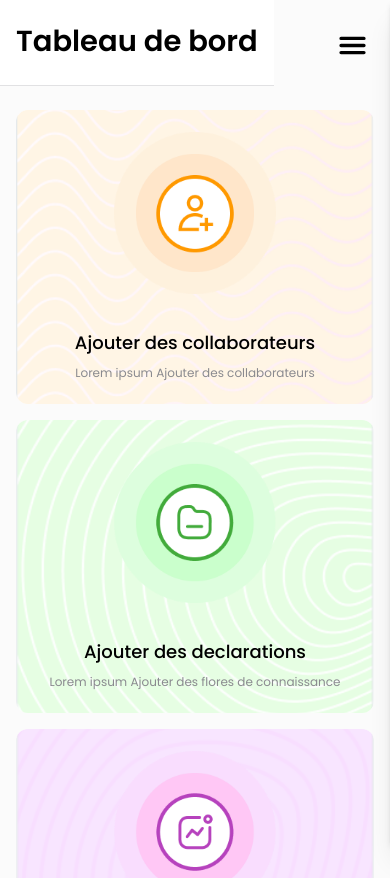
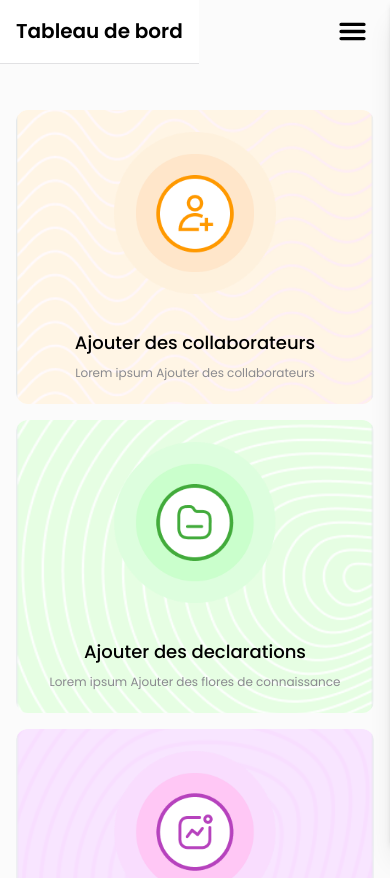
Before and after one commit to ShaYri12/kontable, a Next.js app: page / in a window 390 px wide. Shown: the top 878 px of the page. Built offline with nearby package versions, Linux system fonts and the light colour scheme.

Commit message:
little bit styling fix

```diff
--- a/app/components/header.js
+++ b/app/components/header.js
@@ -6,13 +6,15 @@ import ThemeSwitcher from "./theme-switcher";
 export function Header() {
   return (
     <header
-      className="fixed bg-white z-[5] py-[20px] xl:px-[60px] md:px-[20px] px-4 border-b border-white flex items-center justify-between"
+      className="fixed bg-white z-[5] lg:py-[20px] py-[16px] xl:px-[60px] md:px-[20px] px-4 border-b border-white flex items-center justify-between"
       style={{
         boxShadow: "0px 1px 0px 0px #C8C7CC80",
         width: "-webkit-fill-available !important",
       }}
     >
-      <h1 className="text-[29px] font-[600]">Tableau de bord</h1>
+      <h1 className="text-[20px] md:text-[25px] lg:text-[29px] font-[600]">
+        Tableau de bord
+      </h1>
       <div className="md:flex hidden items-center gap-[36px]">
         <Settings />
         <Profile />
--- a/app/components/sidebar.js
+++ b/app/components/sidebar.js
@@ -56,7 +56,7 @@ export function Sidebar() {
       <div
         className={`${
           isSmall ? "hidden" : "flex"
-        } fixed right-[10px] top-[20px] z-[22]`}
+        } fixed right-[10px] md:top-[16px] top-[6px] z-[22]`}
       >
         <button
           onClick={toggleSidebar}
```
